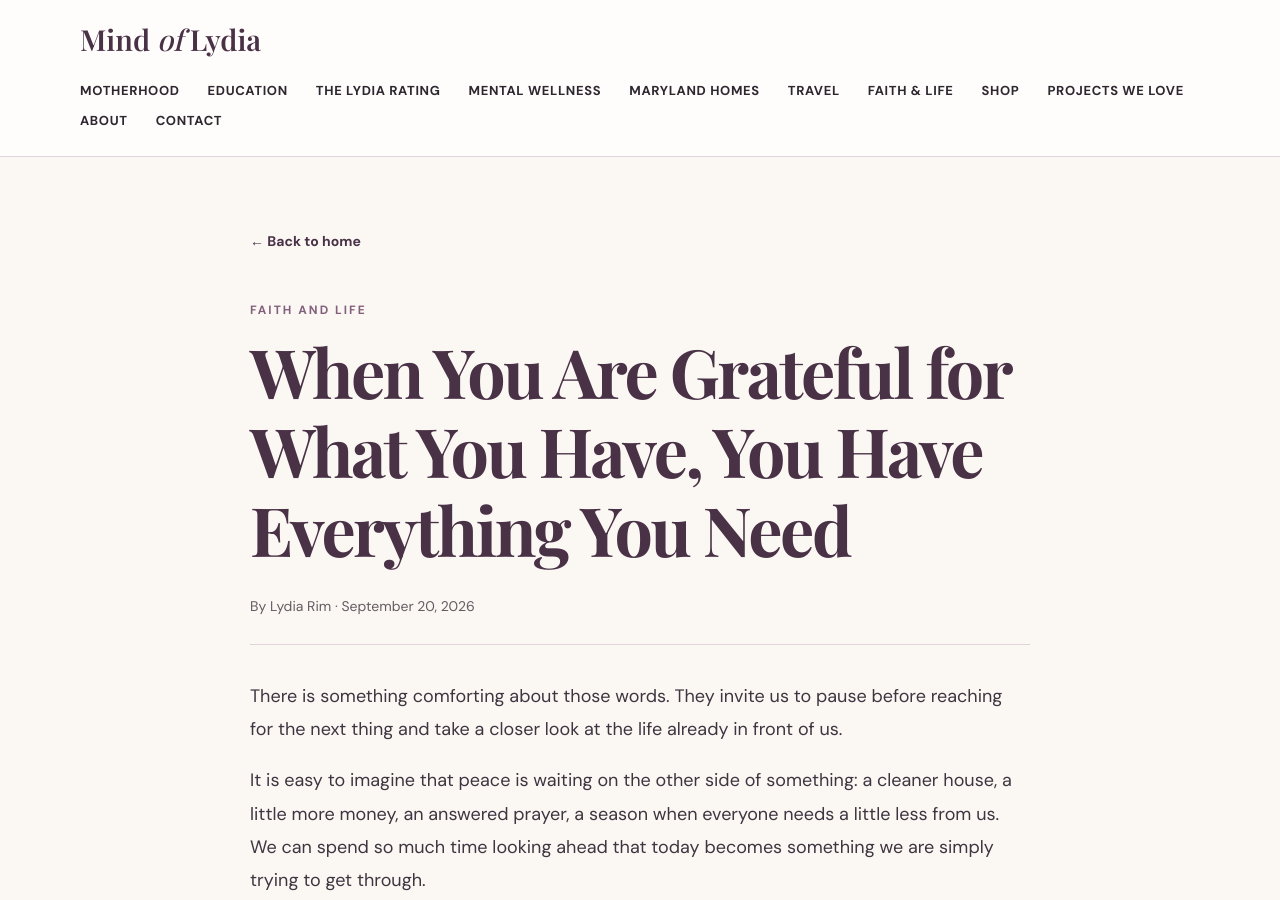
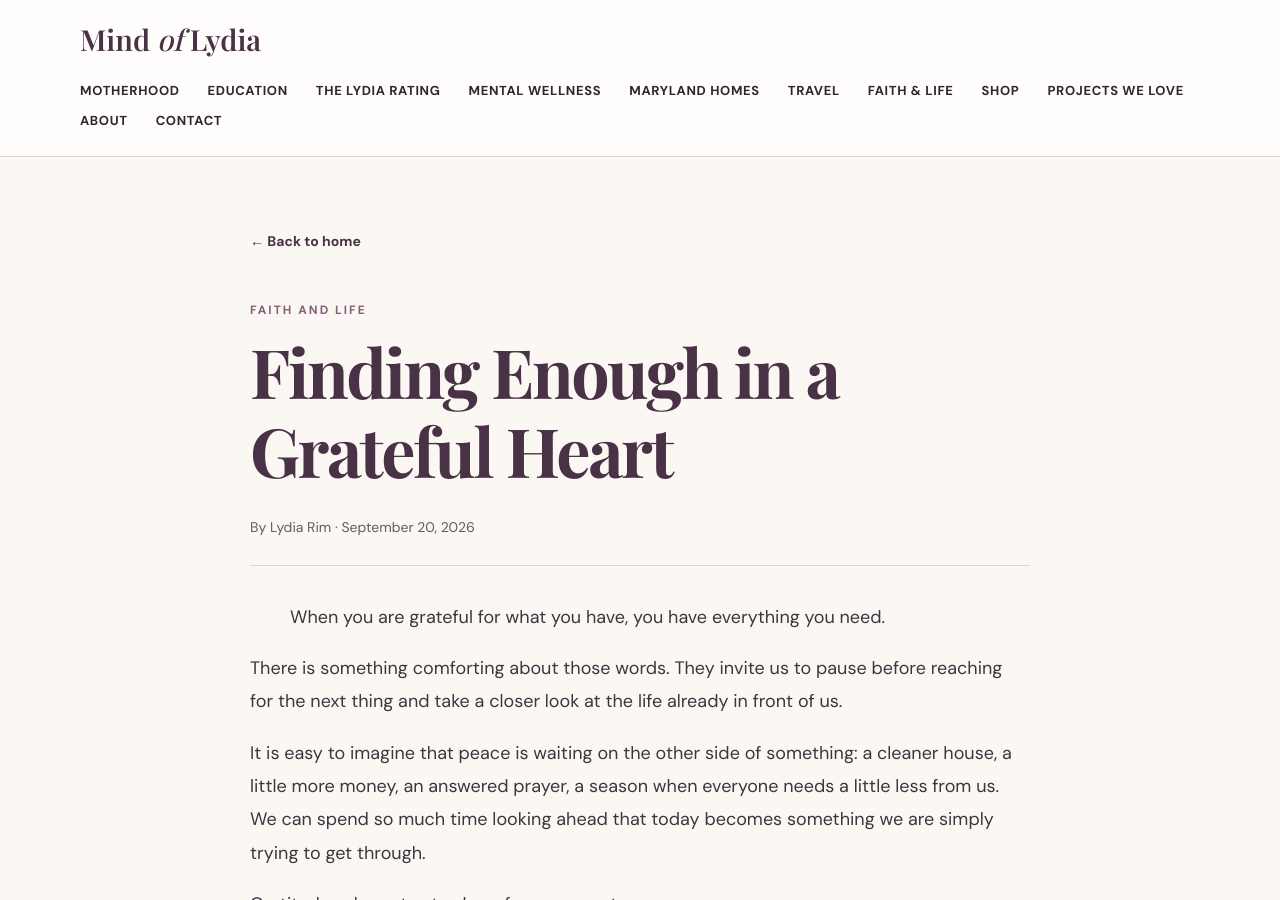
Before and after one commit to lydiarim22-coder/mindoflydia, a Jekyll site: the page built from _posts/2026-09-20-finding-enough-in-a-grateful-heart.md, in a window 1280 px wide and 900 px high. Built offline with Jekyll 4.4.1, drawn with Linux system fonts in a browser that asks for light colours; some web fonts are replaced.

Commit message:
Restore Finding Enough in a Grateful Heart title

```diff
--- a/_posts/2026-09-20-finding-enough-in-a-grateful-heart.md
+++ b/_posts/2026-09-20-finding-enough-in-a-grateful-heart.md
@@ -1,9 +1,11 @@
 ---
 layout: post
-title: "When You Are Grateful for What You Have, You Have Everything You Need"
+title: "Finding Enough in a Grateful Heart"
 category: faith-and-life
 description: "A reflection on gratitude, faith, and noticing the goodness already present in an unfinished, ordinary life."
 ---
+> When you are grateful for what you have, you have everything you need.
+
 There is something comforting about those words. They invite us to pause before reaching for the next thing and take a closer look at the life already in front of us.
 
 It is easy to imagine that peace is waiting on the other side of something: a cleaner house, a little more money, an answered prayer, a season when everyone needs a little less from us. We can spend so much time looking ahead that today becomes something we are simply trying to get through.
```
